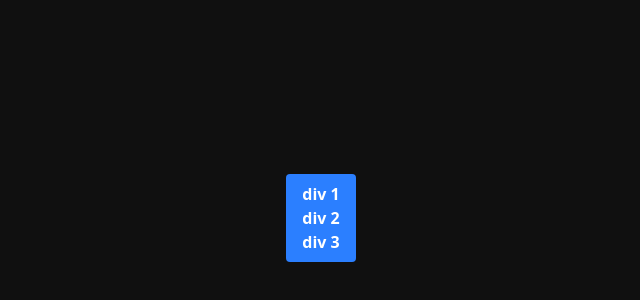
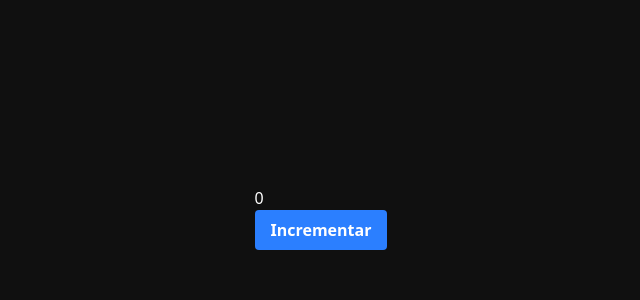
Before and after one commit to Juan-Cruz-Mezzopeva/typescript-react-next-basics, a Next.js app: page / in a window 1280 px wide. Shown: the part 182-482 px from the top of the page, without its empty margins (319-959 px from the left). Built offline with nearby package versions, Linux system fonts and the light colour scheme.

Commit message:
Uso de setters o useState con typescript

```diff
--- a/src/app/page.tsx
+++ b/src/app/page.tsx
@@ -1,26 +1,31 @@
   "use client"
 
-import { JSX, ReactNode } from "react";
+import { Dispatch, useState, SetStateAction } from "react";
 
   type ButtonProps = {
-    children:  ReactNode;
+    setCount: Dispatch<SetStateAction<number>>
   };
 
 
-  function Button({children}: ButtonProps) {
+  function Button({setCount}: ButtonProps) {
     return (
-    <button>{children}</button>
+    <button onClick={() => setCount((contador) => contador + 1)}> Incrementar </button>
     )
   }
 
+//el boton espera el evento setCount
+// se ejecuta el evento setCount en onClick el cual recibe el evento
+
   function Page() {
+
+    const [count, setCount] = useState(0)
+
     return (
       <div>
-        <Button>
-          <div>div 1</div>
-          <div>div 2</div>
-          <div>div 3</div>
-        </Button>
+        <h1>{count}</h1>
+        <Button
+          setCount={setCount}
+        />
       </div>
     )
   }
```
